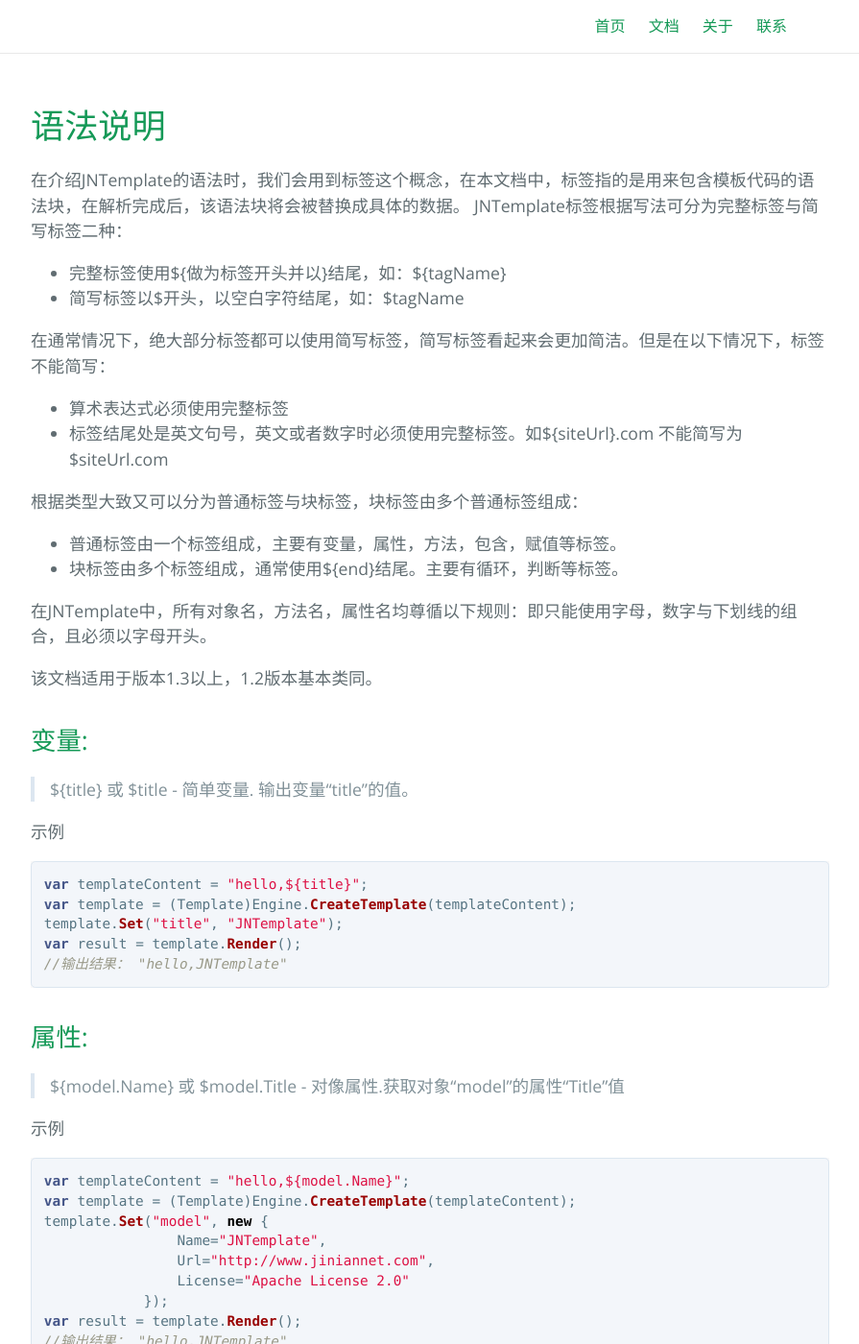
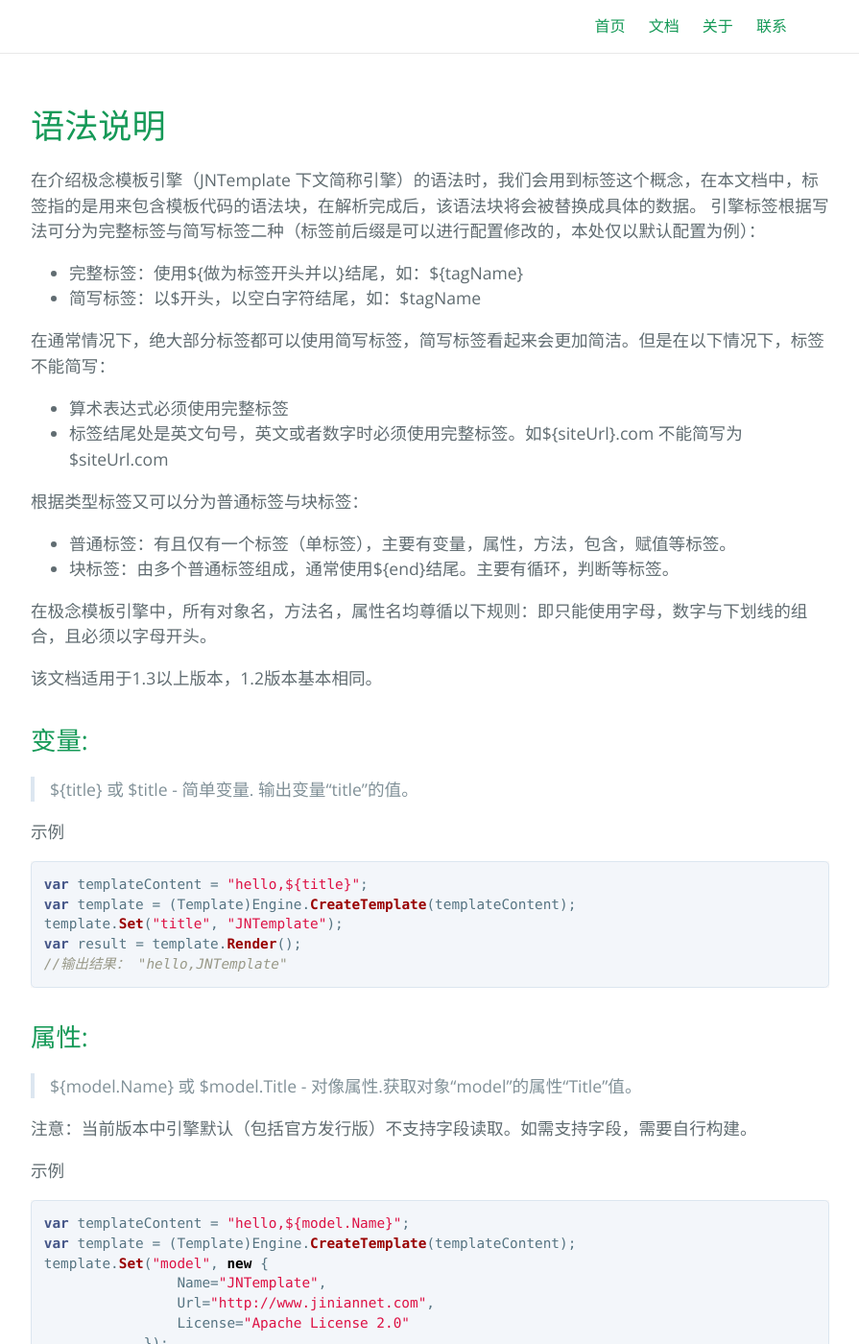
Before and after one commit to jiniannet/jntemplate-docs, a Jekyll site: the page built from zh-cn/api.md, in a window 1280 px wide and 1400 px high. Shown: the whole window at 96% size, without its empty margins (192-1087 px from the left). Built offline with Jekyll 4.4.1, drawn with Linux system fonts in a browser that asks for light colours; our own code applies the rules of GitHub Pages for plain Markdown files; some of the changed text lies outside the part shown.

Commit message:
首页调整

````diff
--- a/zh-cn/api.md
+++ b/zh-cn/api.md
@@ -3,25 +3,25 @@ layout: zh-page
 ---
 
 # 语法说明
-在介绍JNTemplate的语法时，我们会用到标签这个概念，在本文档中，标签指的是用来包含模板代码的语法块，在解析完成后，该语法块将会被替换成具体的数据。
-JNTemplate标签根据写法可分为完整标签与简写标签二种：
+在介绍极念模板引擎（JNTemplate 下文简称引擎）的语法时，我们会用到标签这个概念，在本文档中，标签指的是用来包含模板代码的语法块，在解析完成后，该语法块将会被替换成具体的数据。
+引擎标签根据写法可分为完整标签与简写标签二种（标签前后缀是可以进行配置修改的，本处仅以默认配置为例）：
 
-- 完整标签使用${做为标签开头并以}结尾，如：${tagName}
-- 简写标签以$开头，以空白字符结尾，如：$tagName
+- 完整标签：使用${做为标签开头并以}结尾，如：${tagName}
+- 简写标签：以$开头，以空白字符结尾，如：$tagName
 
 在通常情况下，绝大部分标签都可以使用简写标签，简写标签看起来会更加简洁。但是在以下情况下，标签不能简写：
 
 - 算术表达式必须使用完整标签
 - 标签结尾处是英文句号，英文或者数字时必须使用完整标签。如${siteUrl}.com 不能简写为$siteUrl.com
 
-根据类型大致又可以分为普通标签与块标签，块标签由多个普通标签组成：
+根据类型标签又可以分为普通标签与块标签：
 
-- 普通标签由一个标签组成，主要有变量，属性，方法，包含，赋值等标签。
-- 块标签由多个标签组成，通常使用${end}结尾。主要有循环，判断等标签。
+- 普通标签：有且仅有一个标签（单标签），主要有变量，属性，方法，包含，赋值等标签。
+- 块标签：由多个普通标签组成，通常使用${end}结尾。主要有循环，判断等标签。
 
-在JNTemplate中，所有对象名，方法名，属性名均尊循以下规则：即只能使用字母，数字与下划线的组合，且必须以字母开头。
+在极念模板引擎中，所有对象名，方法名，属性名均尊循以下规则：即只能使用字母，数字与下划线的组合，且必须以字母开头。
 
-该文档适用于版本1.3以上，1.2版本基本类同。
+该文档适用于1.3以上版本，1.2版本基本相同。
 
 ## 变量:
 
@@ -37,7 +37,9 @@ var result = template.Render();
 ```
 
 ## 属性:
->${model.Name} 或 $model.Title - 对像属性.获取对象“model”的属性“Title”值
+>${model.Name} 或 $model.Title - 对像属性.获取对象“model”的属性“Title”值。
+
+注意：当前版本中引擎默认（包括官方发行版）不支持字段读取。如需支持字段，需要自行构建。
 
 示例
 ```c#
````
Also changed, not shown: other parts of zh-cn/api.md (+3 -3 lines), index.md (+13 -0 lines).
